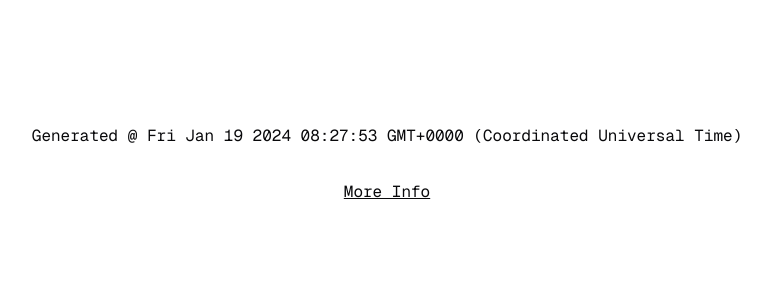
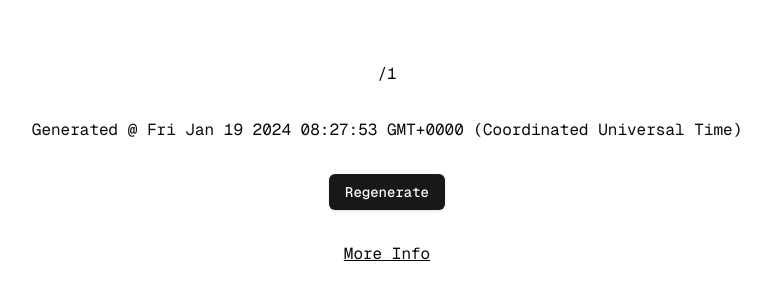
Before and after one commit to ajayvignesh01/Dynamic-Routes-with-ISR-and-PPR, a Next.js app: page /1 in a window 1280 px wide. Shown: the part 236-536 px from the top of the page, without its empty margins (253-1024 px from the left). Built offline with nearby package versions, Linux system fonts and the light colour scheme.

Commit message:
revert tests

```diff
--- a/app/[slug]/page.tsx
+++ b/app/[slug]/page.tsx
@@ -1,5 +1,5 @@
 import { DynamicContent } from '@/app/[slug]/dynamic-content'
-// import { RegenerateButton } from '@/app/[slug]/regenerate-button'
+import { RegenerateButton } from '@/app/[slug]/regenerate-button'
 import Link from 'next/link'
 import { Suspense } from 'react'
 
@@ -7,17 +7,15 @@ import { Suspense } from 'react'
 // export const dynamic = 'force-dynamic'
 
 export default function SharePage({ params }: { params: { slug: string } }) {
+  const slug = params.slug
+
   return (
     <div className='flex h-screen flex-col items-center justify-center space-y-8 text-center font-mono'>
-      {/*<Suspense>*/}
-      {/*  <p>/{params.slug}</p>*/}
-      {/*</Suspense>*/}
+      <p>/{slug}</p>
       <Suspense fallback={<p>Generating...</p>}>
-        <DynamicContent slug={params.slug} />
+        <DynamicContent slug={slug} />
       </Suspense>
-      {/*<Suspense>*/}
-      {/*  <RegenerateButton path={`/${params.slug}`} />*/}
-      {/*</Suspense>*/}
+      <RegenerateButton path={`/${slug}`} />
       <Link
         href={'https://github.com/0x-Legend/On-Demand-ISR-with-PPR'}
         target='_blank'
```
